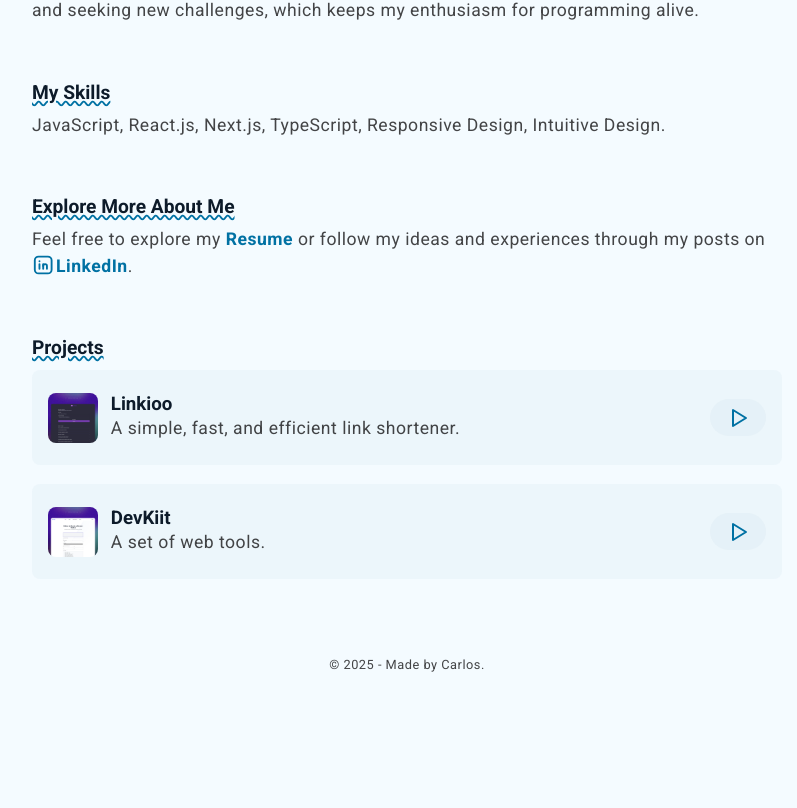
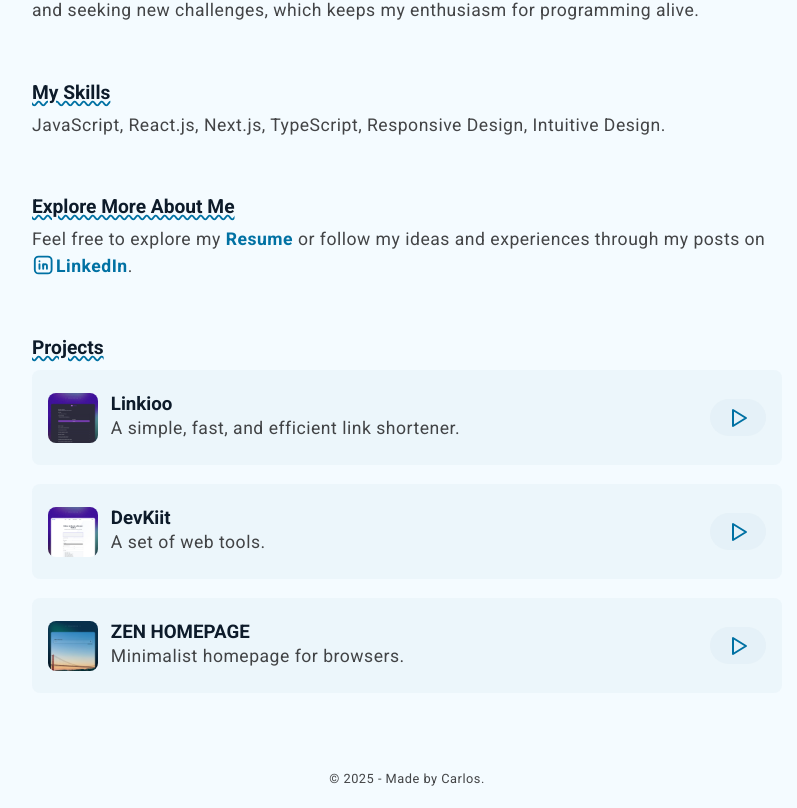
Before and after one commit to CarlosEduts/Portfolio, a Next.js app: page /en in a window 1280 px wide. Shown: the part 402-1210 px from the top of the page, without its empty margins (233-1030 px from the left). Before the commit the page ends 1096 px from the top, so only its background shows below. Built offline with nearby package versions, Linux system fonts and the light colour scheme.

Commit message:
feat: Novo projeto

```diff
--- a/app/[locale]/page.tsx
+++ b/app/[locale]/page.tsx
@@ -128,6 +128,15 @@ export default function Home() {
             deployUrl="https://devkiit.vercel.app/"
             codeUrl="https://github.com/CarlosEduts/dev-kiit"
           />
+
+          <ProjectCard
+            imageSrc="/projects/zen-homepage.png"
+            title={t("container.projects.zen-homepage.title")}
+            subtitle={t("container.projects.zen-homepage.subtitle")}
+            descriptio={t("container.projects.zen-homepage.description")}
+            deployUrl="https://zen-homepage.vercel.app/"
+            codeUrl="https://github.com/CarlosEduts/zen-homepage"
+          />
         </section>
 
         <footer>
--- /dev/null
+++ b/app/layout.tsx
@@ -0,0 +1,26 @@
+import type { Metadata } from "next";
+import { Roboto } from "next/font/google";
+import "./globals.css";
+
+const roboto = Roboto({
+  subsets: ["latin"],
+  variable: "--font-roboto",
+  weight: ["400", "700"],
+});
+
+export const metadata: Metadata = {
+  title: "Carlos Eduardo - Desenvolvedor Frontend",
+  description: "Carlos Silva, desenvolvedor Front-end. Explore meu portfólio.",
+};
+
+export default async function LocaleLayout({
+  children,
+}: {
+  children: React.ReactNode;
+}) {
+  return (
+    <html lang="pt">
+      <body className={`${roboto.variable}`}>{children}</body>
+    </html>
+  );
+}
--- a/messages/en.json
+++ b/messages/en.json
@@ -30,6 +30,11 @@
           "title": "DevKiit",
           "subtitle": "A set of web tools.",
           "description": "DevKiit is a set of tools for developers and general users, offering essential functionalities to optimize workflow. Technologies: Next.js, TypeScript, TailwindCSS, next-intl, and Prettier."
+        },
+        "zen-homepage": {
+          "title": "ZEN HOMEPAGE",
+          "subtitle": "Minimalist homepage for browsers.",
+          "description": "ZEN HOMEPAGE is a minimalist homepage for browsers, designed to offer practical tools such as conversions, calculator, random password generator, custom search, and much more."
         }
       },
       "footer": "Made by Carlos."
--- a/messages/pt.json
+++ b/messages/pt.json
@@ -30,6 +30,11 @@
           "title": "DevKiit",
           "subtitle": "Conjunto de ferramentas web.",
           "description": "DevKiit é um conjunto de ferramentas para desenvolvedores e usuários em geral, oferecendo funcionalidades essenciais para otimizar o fluxo de trabalho. Tecnologias: Next.js, TypeScript, TailwindCSS, next-intl e Prettier."
+        },
+        "zen-homepage": {
+          "title": "ZEN HOMEPAGE",
+          "subtitle": "Homepage minimalista para navegadores.",
+          "description": "ZEN HOMEPAGE é uma homepage minimalista para navegadores, projetada para oferecer ferramentas práticas como conversões, calculadora, geração de senhas aleatórias, busca personalizada, e muito mais."
         }
       },
       "footer": "Feito por Carlos."
```
Also changed, not shown: public/projects/zen-homepage.png (added).
